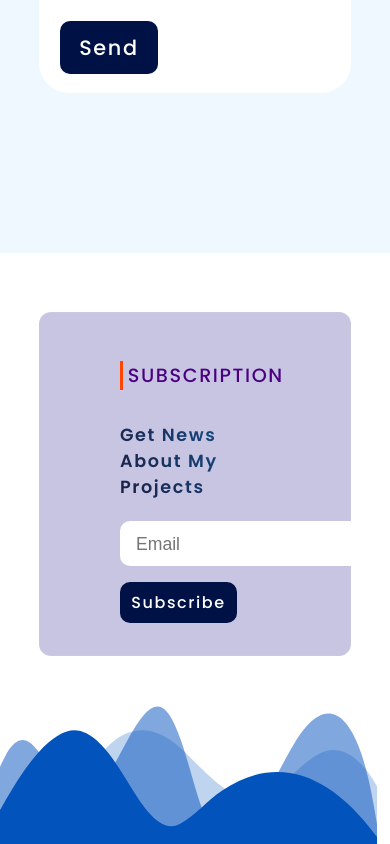
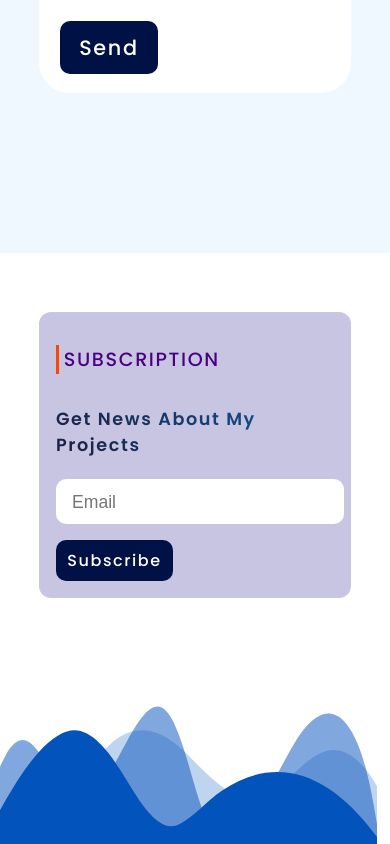
Before and after one commit to wajidkashoo14/ReactApp, a React (Create React App) app: page / in a window 390 px wide. Shown: the part 6625-7469 px from the top of the page. Built offline with nearby package versions, Linux system fonts and the light colour scheme.

Commit message:
modified cards

```diff
--- a/src/components/pages/Footer.css
+++ b/src/components/pages/Footer.css
@@ -145,10 +145,14 @@
 
 @media only screen and (max-width:650px){
     .footer__form input{
-        width: 15rem;
+        width: 20rem;
         height: 2.8rem;
     }
     .footer__form input::placeholder{
         font-size: 1.1rem;
     }
+    .footer{
+        padding: 1rem;
+    }
+
 }
```
